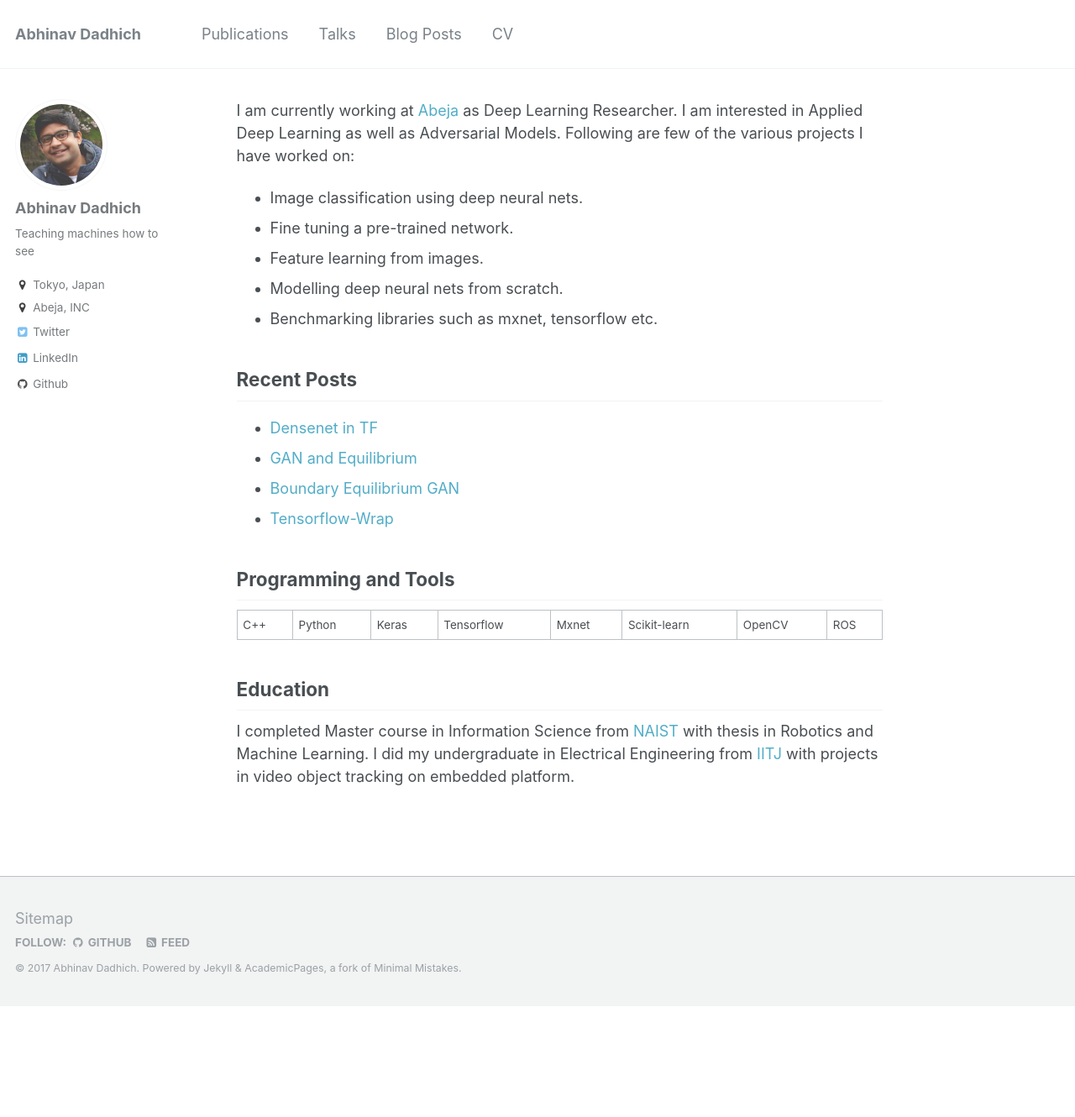
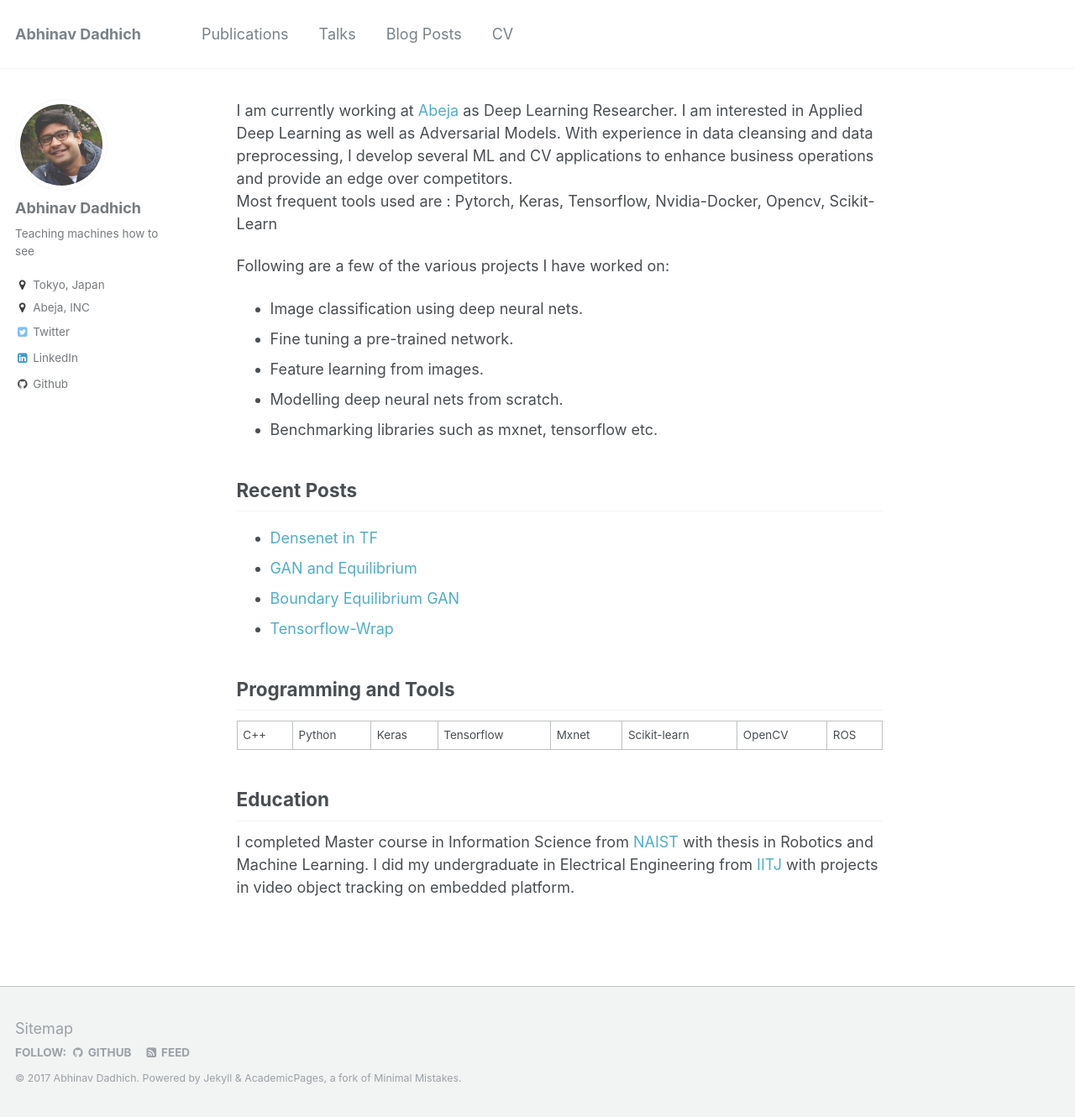
Before and after one commit to ResByte/ResByte.github.io, a Jekyll site: the page built from _pages/about.md, in a window 1280 px wide and 1330 px high. Shown: the whole window at 84% size. Built offline with Jekyll 4.4.1, drawn with Linux system fonts in a browser that asks for light colours.

Commit message:
Create about.md

```diff
--- a/_pages/about.md
+++ b/_pages/about.md
@@ -8,9 +8,10 @@ redirect_from:
   - /about.html
 ---
 
+I am currently working at [Abeja](http://www.abeja.asia) as Deep Learning Researcher. I am interested in Applied Deep Learning as well as Adversarial Models. With experience in data cleansing and data preprocessing, I develop several ML and CV applications to enhance business operations and provide an edge over competitors.
+Most frequent tools used are : Pytorch, Keras, Tensorflow, Nvidia-Docker, Opencv, Scikit-Learn
 
-I am currently working at [Abeja](http://www.abeja.asia) as Deep Learning Researcher. I am interested in Applied Deep Learning as well as Adversarial Models.
-Following are few of the various projects I have worked on:
+Following are a few of the various projects I have worked on:
 
 - Image classification using deep neural nets.
 - Fine tuning a pre-trained network.
```
